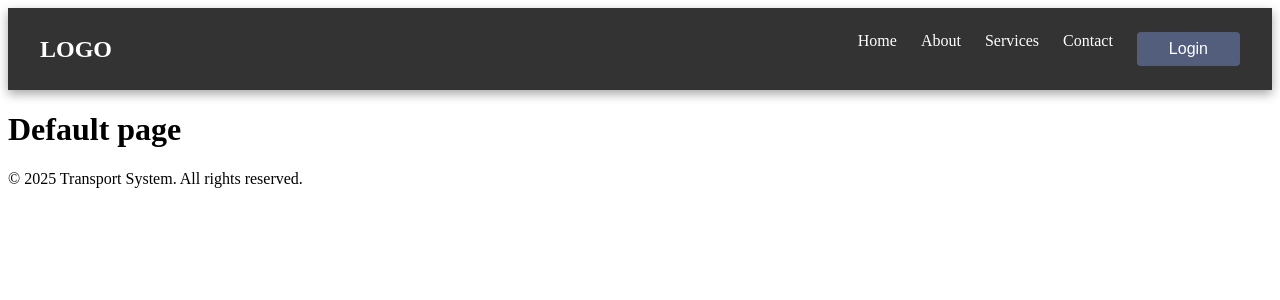
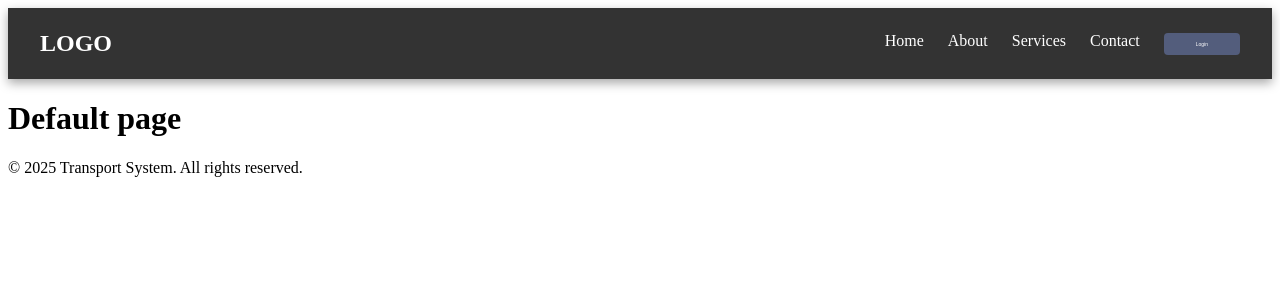
Before and after one commit to SUMIT-77985/transport-management-system, a Next.js app: page / in a window 1280 px wide. Shown: the top 300 px of the page. Built offline with nearby package versions, Linux system fonts and the light colour scheme.

Commit message:
Update login button to use router for navigation
login button woks with route

```diff
--- a/src/components/nav.tsx
+++ b/src/components/nav.tsx
@@ -45,8 +45,9 @@ function Navbar() {
               </button>
             </div>
           ) : (
-            <button id="logbutton">
-              <Link href="/login">Login</Link>
+            <button id="logbutton"
+            onClick={() => router.push("/login")}>
+              Login
             </button>
           )}
         </li>
```
